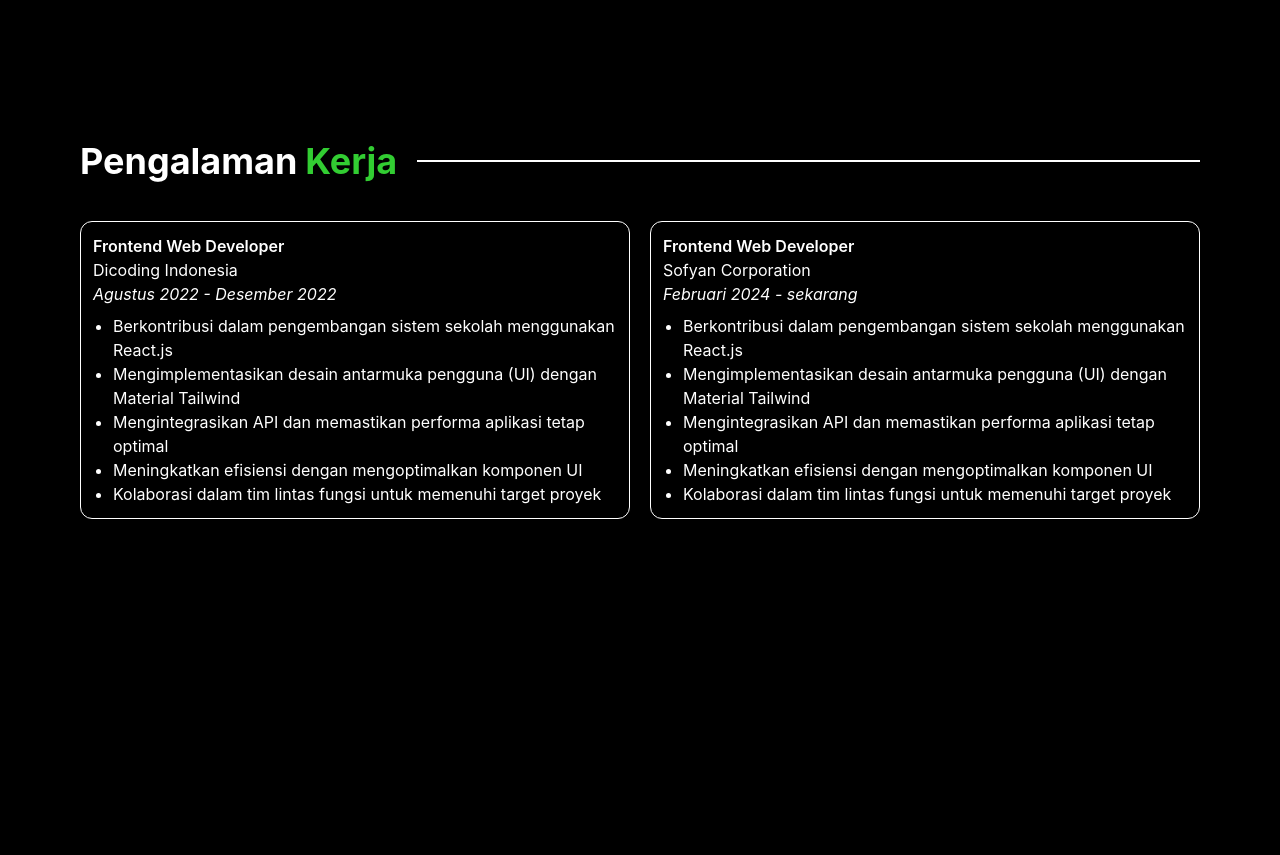
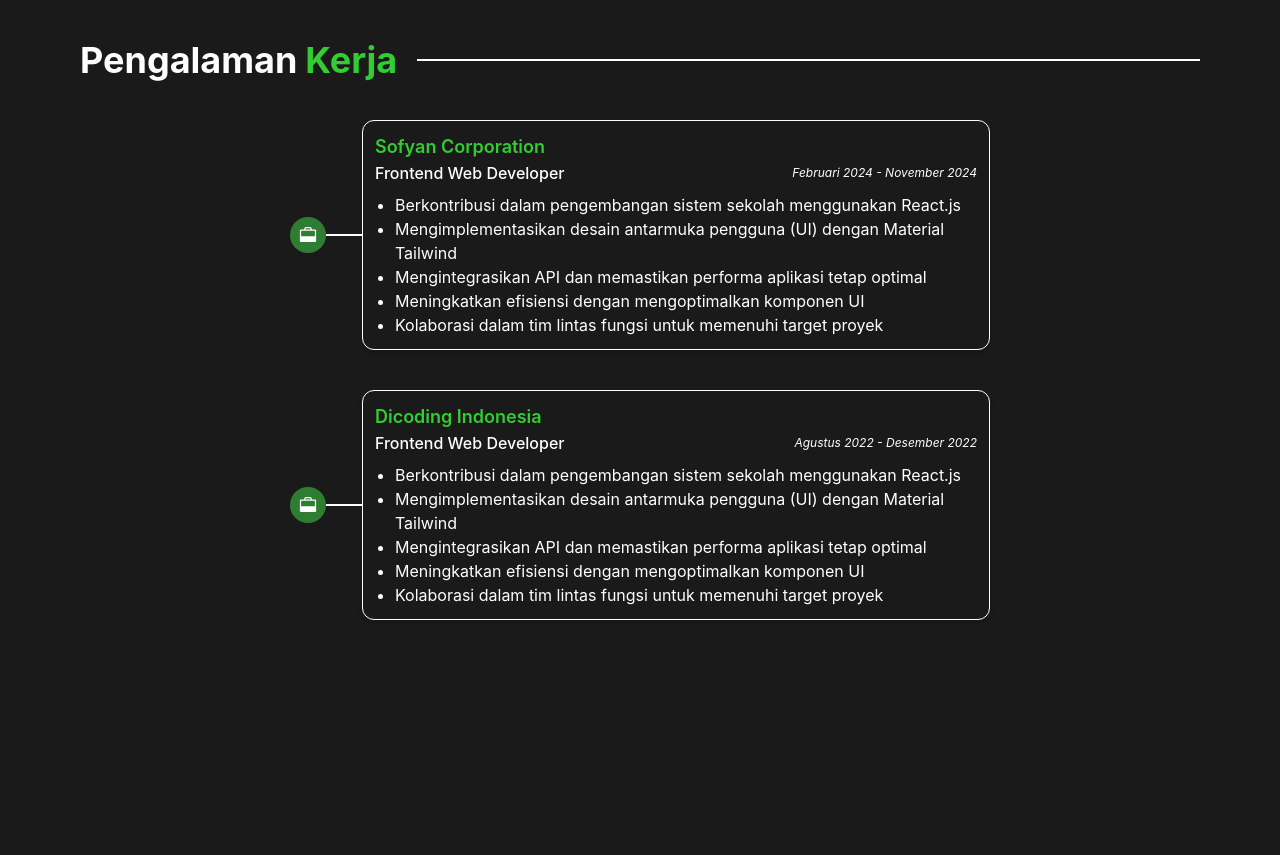
Before and after one commit to dimasbp17/my-portofolio, a React (Vite) app: page / in a window 1280 px wide. Shown: the part 2480-3335 px from the top of the page. Built offline with nearby package versions, Linux system fonts and the light colour scheme.

Commit message:
update:experience

```diff
--- a/src/components/Experience.jsx
+++ b/src/components/Experience.jsx
@@ -1,6 +1,7 @@
 import { Card } from '@material-tailwind/react';
 import React from 'react';
 import pengalamanKerja from '../data/pengalamanKerja';
+import { PiSuitcaseSimpleFill } from 'react-icons/pi';
 
 const Experience = () => {
   return (
@@ -10,18 +11,31 @@ const Experience = () => {
           Pengalaman <span className="pl-2 text-hijau">Kerja</span>
           <hr className="w-full border border-white md:ml-5" />
         </div>
-        <div className="grid w-full grid-cols-2 gap-5 mt-5">
+        <div className="w-full gap-5 max-w-[700px] space-y-10 mt-5">
           {pengalamanKerja.map((penga, index) => (
-            <Card className="w-full p-3 text-white bg-transparent border border-white">
-              <h1 className="font-semibold">{penga.position}</h1>
-              <h1>{penga.company}</h1>
-              <h1 className="italic">{penga.time}</h1>
+            <div className="flex items-center">
+              <div className="p-2 bg-green-800 rounded-full">
+                <PiSuitcaseSimpleFill size={20} />
+              </div>
+              <hr className="w-10 border border-white" />
+              <Card
+                key={index}
+                className="w-full p-3 text-white bg-transparent border border-white"
+              >
+                <h1 className="text-lg font-semibold text-hijau">
+                  {penga.company}
+                </h1>
+                <div className="flex items-center justify-between">
+                  <h1 className="font-medium">{penga.position}</h1>
+                  <h1 className="text-xs italic">{penga.time}</h1>
+                </div>
                 <ul className="pl-5 mt-2 list-disc">
                   {penga.task.map((taskItem, taskIndex) => (
                     <li key={taskIndex}>{taskItem}</li>
                   ))}
                 </ul>
               </Card>
+            </div>
           ))}
         </div>
       </div>
--- a/src/data/pengalamanKerja.js
+++ b/src/data/pengalamanKerja.js
@@ -1,4 +1,16 @@
 const pengalamanKerja = [
+  {
+    company: 'Sofyan Corporation',
+    time: 'Februari 2024 - November 2024',
+    position: 'Frontend Web Developer',
+    task: [
+      'Berkontribusi dalam pengembangan sistem sekolah menggunakan React.js',
+      'Mengimplementasikan desain antarmuka pengguna (UI) dengan Material Tailwind',
+      'Mengintegrasikan API dan memastikan performa aplikasi tetap optimal',
+      'Meningkatkan efisiensi dengan mengoptimalkan komponen UI',
+      'Kolaborasi dalam tim lintas fungsi untuk memenuhi target proyek',
+    ],
+  },
   {
     company: 'Dicoding Indonesia',
     time: 'Agustus 2022 - Desember 2022',
@@ -11,18 +23,6 @@ const pengalamanKerja = [
       'Kolaborasi dalam tim lintas fungsi untuk memenuhi target proyek',
     ],
   },
-  {
-    company: 'Sofyan Corporation',
-    time: 'Februari 2024 - sekarang',
-    position: 'Frontend Web Developer',
-    task: [
-      'Berkontribusi dalam pengembangan sistem sekolah menggunakan React.js',
-      'Mengimplementasikan desain antarmuka pengguna (UI) dengan Material Tailwind',
-      'Mengintegrasikan API dan memastikan performa aplikasi tetap optimal',
-      'Meningkatkan efisiensi dengan mengoptimalkan komponen UI',
-      'Kolaborasi dalam tim lintas fungsi untuk memenuhi target proyek',
-    ],
-  },
 ];
 
 export default pengalamanKerja;
--- a/src/pages/home/Home.jsx
+++ b/src/pages/home/Home.jsx
@@ -11,7 +11,7 @@ import Experience from '../../components/Experience';
 const Home = () => {
   return (
     <>
-      <div className="bg-black font-inter">
+      <div className="bg-[#1a1a1a] font-inter">
         <Navbar />
 
         <section id="home">
```
Lines whose indentation alone changed are shown as unchanged.
